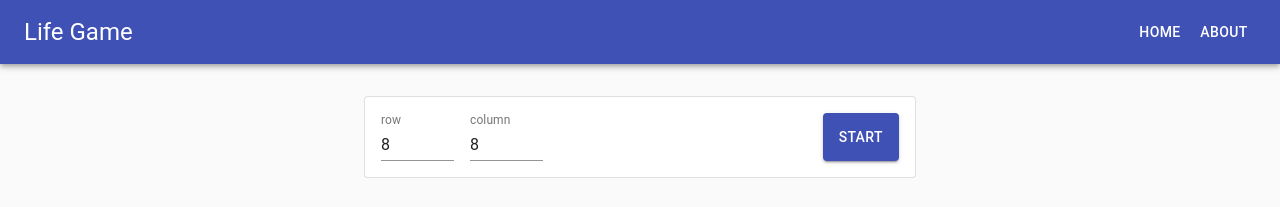
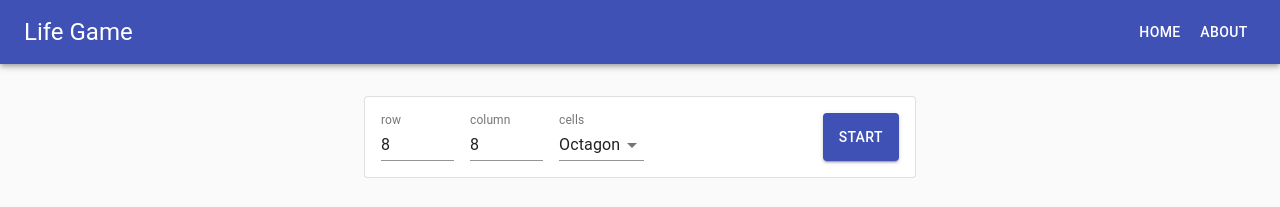
Before and after one commit to koyo-miyamura/lifegame_react, a React (Create React App) app: page / in a window 1280 px wide. Shown: the top 207 px of the page. Built offline with nearby package versions, Linux system fonts and the light colour scheme.

Commit message:
プリセットを定義するようにした

```diff
--- a/src/components/ControlPanel.tsx
+++ b/src/components/ControlPanel.tsx
@@ -7,7 +7,10 @@ import {
   Input,
   Container,
   InputLabel,
+  Select,
+  MenuItem,
 } from "@material-ui/core";
+import KnownCells, { defaultCells } from "../lib/cells";
 
 type ControlPanelProps = {
   rowLength: number;
@@ -16,6 +19,7 @@ type ControlPanelProps = {
   onChangeStart?: () => void;
   onChangeRow?: (e: React.ChangeEvent<HTMLTextAreaElement>) => void;
   onChangeCol?: (e: React.ChangeEvent<HTMLTextAreaElement>) => void;
+  onChangePreset?: (e: React.ChangeEvent<{ value: unknown }>) => void;
 };
 
 const ControlPanel: FC<ControlPanelProps> = ({
@@ -25,6 +29,7 @@ const ControlPanel: FC<ControlPanelProps> = ({
   onChangeStart = () => undefined,
   onChangeRow = () => undefined,
   onChangeCol = () => undefined,
+  onChangePreset = () => undefined,
 }) => {
   const inputProps = { min: 2, max: 100 };
 
@@ -51,6 +56,19 @@ const ControlPanel: FC<ControlPanelProps> = ({
                 inputProps={inputProps}
               />
             </Grid>
+            <Grid item xs={4}>
+              <InputLabel shrink>cells</InputLabel>
+              <Select
+                defaultValue={defaultCells.name}
+                onChange={onChangePreset}
+              >
+                {Array.from(KnownCells.keys()).map((cellName) => (
+                  <MenuItem key={cellName} value={cellName}>
+                    {cellName}
+                  </MenuItem>
+                ))}
+              </Select>
+            </Grid>
             <Grid item container xs justify="flex-end">
               <Button
                 variant="contained"
--- a/src/containers/LifeGame.tsx
+++ b/src/containers/LifeGame.tsx
@@ -3,28 +3,12 @@ import { Box, Grid } from "@material-ui/core";
 import Board from "../components/Board";
 import ControlPanel from "../components/ControlPanel";
 import Game from "../lib/lifegame";
-
-// const defaultCells: boolean[][] = [
-//   [false, true, false],
-//   [false, true, false],
-//   [false, true, false],
-// ];
-
-const defaultCells: boolean[][] = [
-  [false, false, false, true, true, false, false, false],
-  [false, false, true, false, false, true, false, false],
-  [false, true, false, false, false, false, true, false],
-  [true, false, false, false, false, false, false, true],
-  [true, false, false, false, false, false, false, true],
-  [false, true, false, false, false, false, true, false],
-  [false, false, true, false, false, true, false, false],
-  [false, false, false, true, true, false, false, false],
-];
+import KnownCells, { defaultCells } from "../lib/cells";
 
 const tickMs = 300;
 
 const LifeGame: FC<{}> = () => {
-  const [cells, setCells] = useState(defaultCells);
+  const [cells, setCells] = useState(defaultCells.value);
   const [isStart, setIsStart] = useState(false);
 
   useEffect(() => {
@@ -68,6 +52,12 @@ const LifeGame: FC<{}> = () => {
     setCells(next);
   };
 
+  const handleChangePreset = (e: React.ChangeEvent<{ value: unknown }>) => {
+    const key = e.target.value as string;
+    const selectedCells = KnownCells.get(key);
+    if (selectedCells) setCells(selectedCells);
+  };
+
   return (
     <>
       <ControlPanel
@@ -77,6 +67,7 @@ const LifeGame: FC<{}> = () => {
         onChangeCol={handleChangeCol}
         onChangeRow={handleChangeRow}
         onChangeStart={handleChangeStart}
+        onChangePreset={handleChangePreset}
       />
       <Grid container alignItems="center" justify="center">
         <Grid item zeroMinWidth>
--- /dev/null
+++ b/src/lib/cells.tsx
@@ -0,0 +1,81 @@
+const knownCells: Map<string, boolean[][]> = new Map([
+  [
+    "Blinker",
+    [
+      [false, true, false],
+      [false, true, false],
+      [false, true, false],
+    ],
+  ],
+  [
+    "Toad",
+    [
+      [false, false, false, false],
+      [false, true, true, true],
+      [true, true, true, false],
+      [false, false, false, false],
+    ],
+  ],
+  [
+    "Beacon",
+    [
+      [true, true, false, false],
+      [true, true, false, false],
+      [false, false, true, true],
+      [false, false, true, true],
+    ],
+  ],
+  [
+    "Octagon",
+    [
+      [false, false, false, true, true, false, false, false],
+      [false, false, true, false, false, true, false, false],
+      [false, true, false, false, false, false, true, false],
+      [true, false, false, false, false, false, false, true],
+      [true, false, false, false, false, false, false, true],
+      [false, true, false, false, false, false, true, false],
+      [false, false, true, false, false, true, false, false],
+      [false, false, false, true, true, false, false, false],
+    ],
+  ],
+  [
+    "Glider",
+    [
+      [false, false, false, false, false, false, false, false],
+      [false, false, false, false, false, false, false, false],
+      [false, false, false, false, false, false, false, false],
+      [false, false, false, false, false, false, false, false],
+      [false, false, false, false, false, false, false, false],
+      [false, false, false, false, false, false, false, false],
+      [false, false, false, false, false, true, true, true],
+      [false, false, false, false, false, true, false, false],
+      [false, false, false, false, false, false, true, false],
+    ],
+  ],
+  // prettier-ignore
+  [
+    "Galaxy",
+    [
+      [false, false ,false, false, false, false, false, false, false, false, false, false, false],
+      [false, false ,false, false, false, false, false, false, false, false, false, false, false],
+      [false, false ,true, true, false, true, true, true, true, true, true, false, false],
+      [false, false ,true, true, false, true, true, true, true, true, true, false, false],
+      [false, false ,true, true, false, false, false, false, false, false, false, false, false],
+      [false, false ,true, true, false, false, false, false, false, true, true, false, false],
+      [false, false ,true, true, false, false, false, false, false, true, true, false, false],
+      [false, false ,true, true, false, false, false, false, false, true, true, false, false],
+      [false, false ,false, false, false, false, false, false, false, true, true, false, false],
+      [false, false ,true, true, true, true, true, true, false, true, true, false, false],
+      [false, false ,true, true, true, true, true, true, false, true, true, false, false],
+      [false, false ,false, false, false, false, false, false, false, false, false, false, false],
+      [false, false ,false, false, false, false, false, false, false, false, false, false, false],
+    ],
+  ],
+]);
+
+export const defaultCells = {
+  name: "Octagon",
+  value: knownCells.get("Octagon") as boolean[][],
+};
+
+export default knownCells;
```
